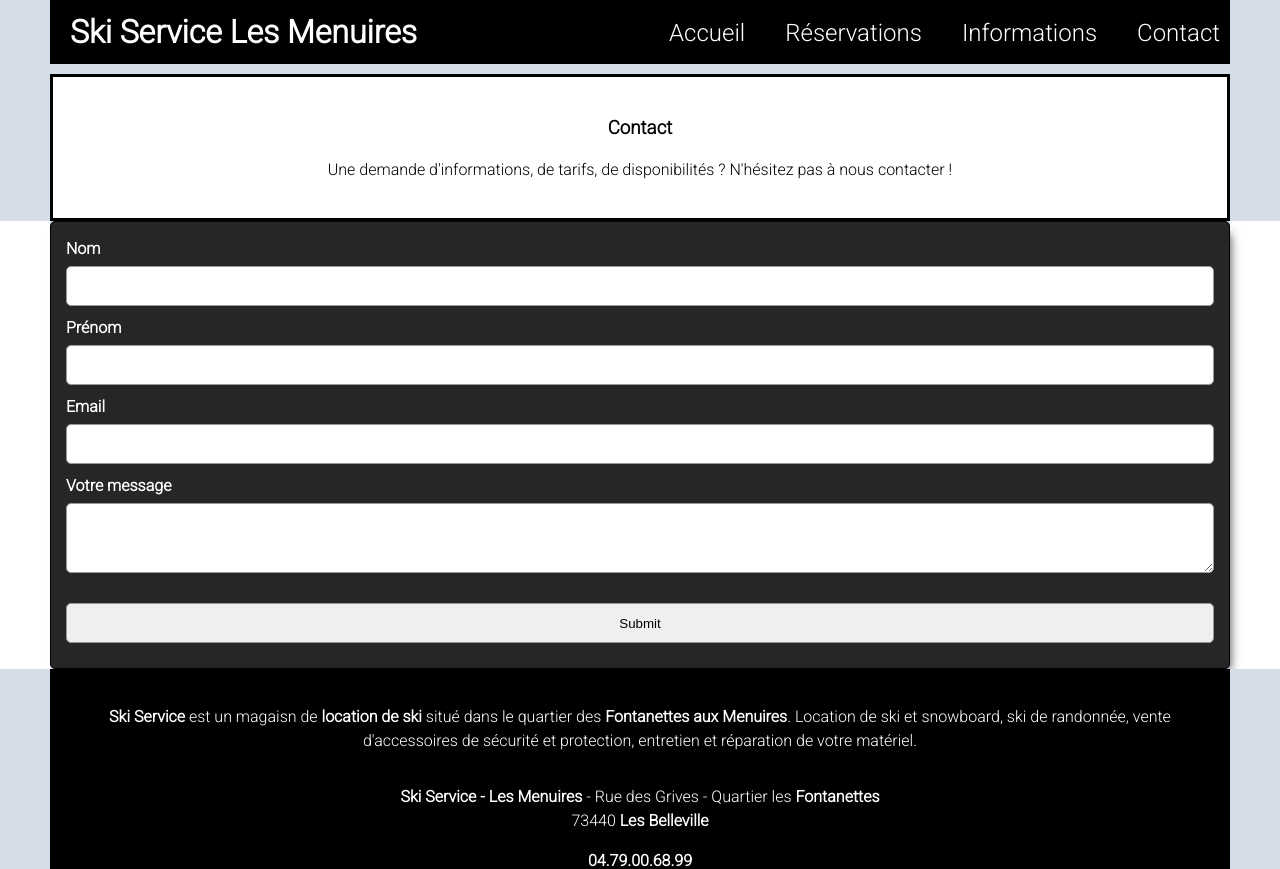
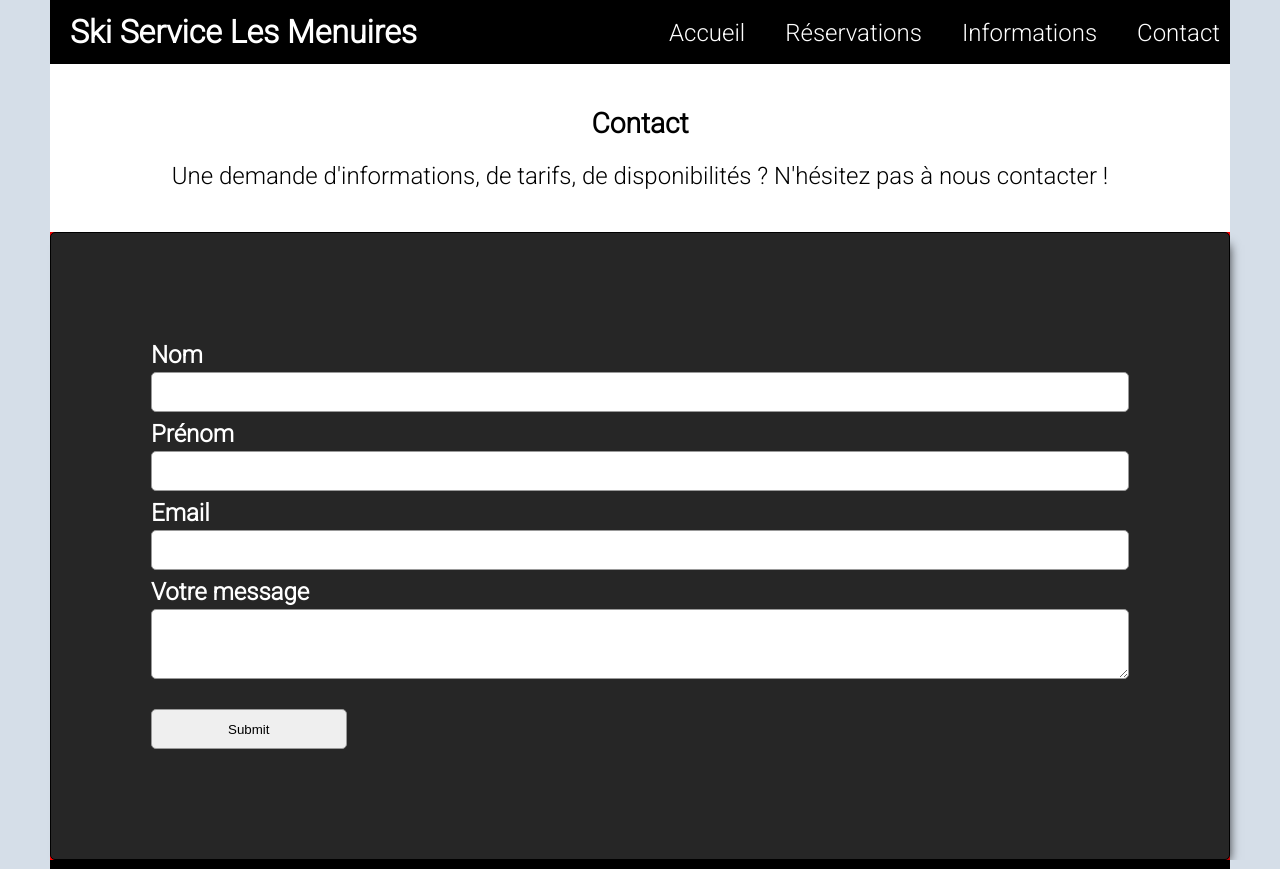
Before and after one commit to AntoineGGG/skiservice, a Next.js app: page /contact in a window 1280 px wide. Shown: the top 869 px of the page. Built offline with nearby package versions, Linux system fonts and the light colour scheme.

Commit message:
finish first version of the app

```diff
--- a/pages/contact.js
+++ b/pages/contact.js
@@ -45,7 +45,7 @@ const Contact = () => {
             pas à nous contacter !
           </p>
         </div>
-      </div>
+
         <div className={styles.formContact}>
           <form id='contact-form' onSubmit={handleSubmit(onSubmit)}>
             <input type='hidden' name='contact_number' value={contactNumber} />
@@ -85,6 +85,7 @@ const Contact = () => {
             <input className={styles.submit} type='submit' />
           </form>
         </div>
+      </div>
     </Layout>
   );
 };
--- a/styles/Contact.module.scss
+++ b/styles/Contact.module.scss
@@ -1,6 +1,5 @@
 .contactContainer {
   text-align: center;
-  padding-top: 10px;
 }
 .formContact {
   form {
@@ -50,19 +49,24 @@
 @media screen and (min-width: '1050px') {
   .contactContainer {
     background-color: #d5dee8;
+    font-size: 1.5rem;
 
     .contactText {
       background-color: white;
       margin: 0 50px 0 50px;
       padding: 20px;
-      border: solid;
     }
   }
   .formContact {
     margin: 0 50px 0 50px;
-    background-color: #d5dee8;
+    background-color: red;
     form {
       margin: 0;
+      padding: 100px;
+      .submit {
+        align-self: flex-start;
+        width: 20%;
+      }
     }
   }
 }
```
Also changed, not shown: styles/Home.module.scss (+4 -3 lines). Lines whose indentation alone changed are shown as unchanged.
